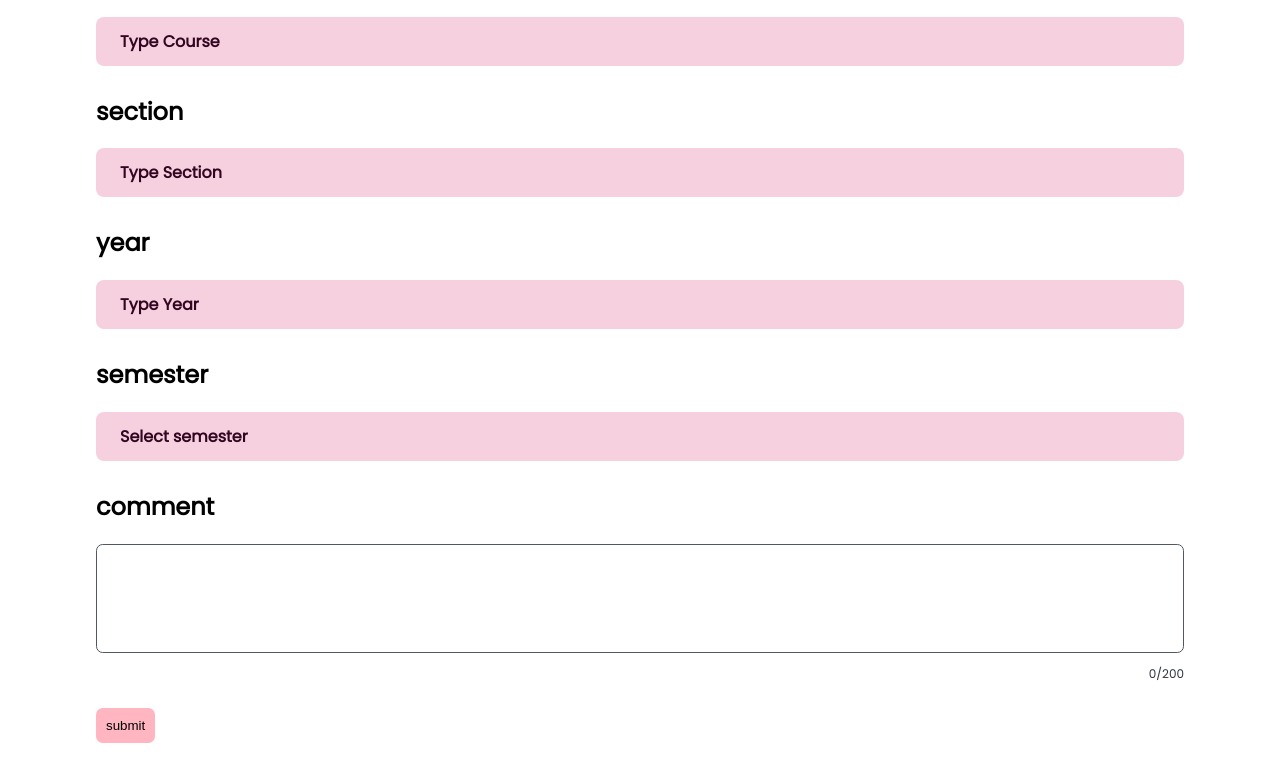
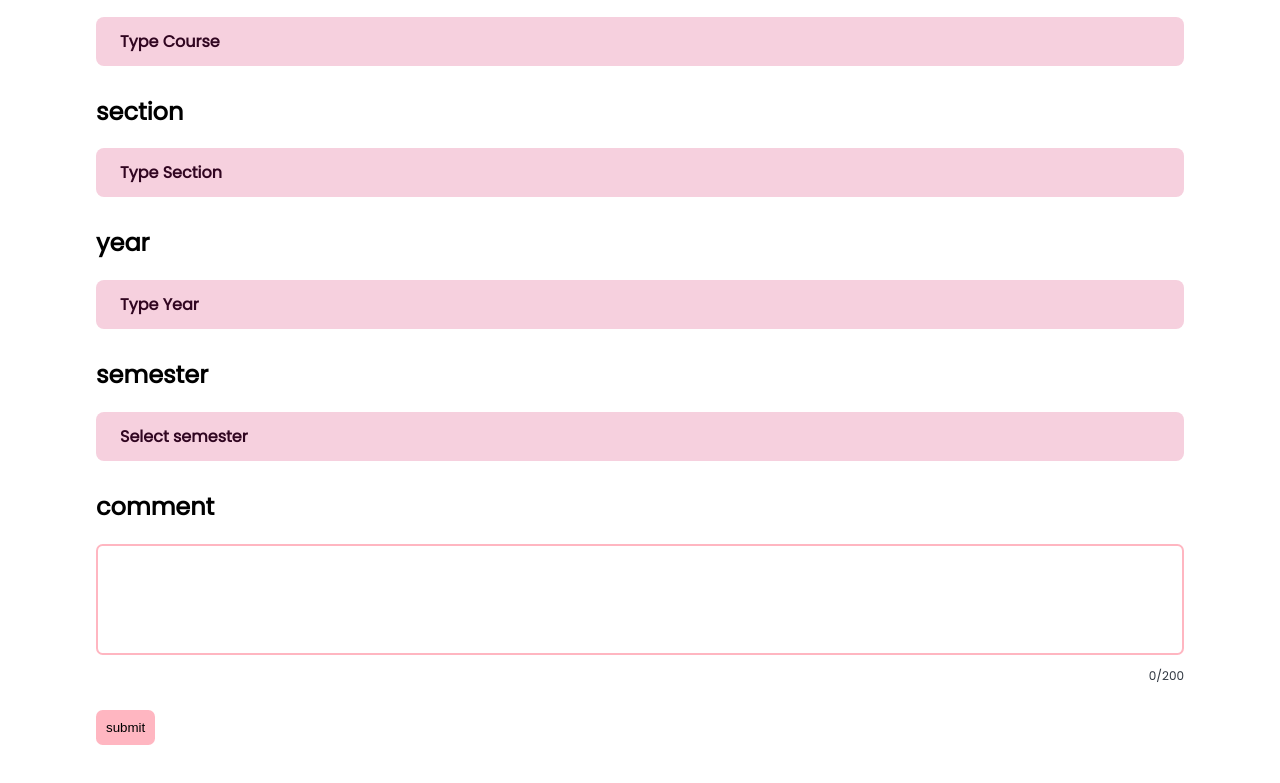
Before and after one commit to comp-eng-ess/cp-rate-my-professor, a website with bundled scripts: page public/index.html in a window 1280 px wide. Shown: the part 404-1187 px from the top of the page. Built offline with nearby package versions, Linux system fonts and the light colour scheme.

Commit message:
update: text-area-focus(border, color, shadow)

```diff
--- a/public/styles.css
+++ b/public/styles.css
@@ -397,8 +397,12 @@ input::-webkit-inner-spin-button {
   resize: none;
   padding: 1em 2em;
   color: var(--clr-gray);
-  border: 1.5px solid #525861;
+  border: 0.15em solid var(--clr-primary);
   border-radius: 0.5em;
+}
+#comment-area:focus{
+  box-shadow: 0 0 0.5em var(--clr-primary);
+  outline:#eceff1;
 }
 #char-lenght {
   font-family: "Poppins";
```
